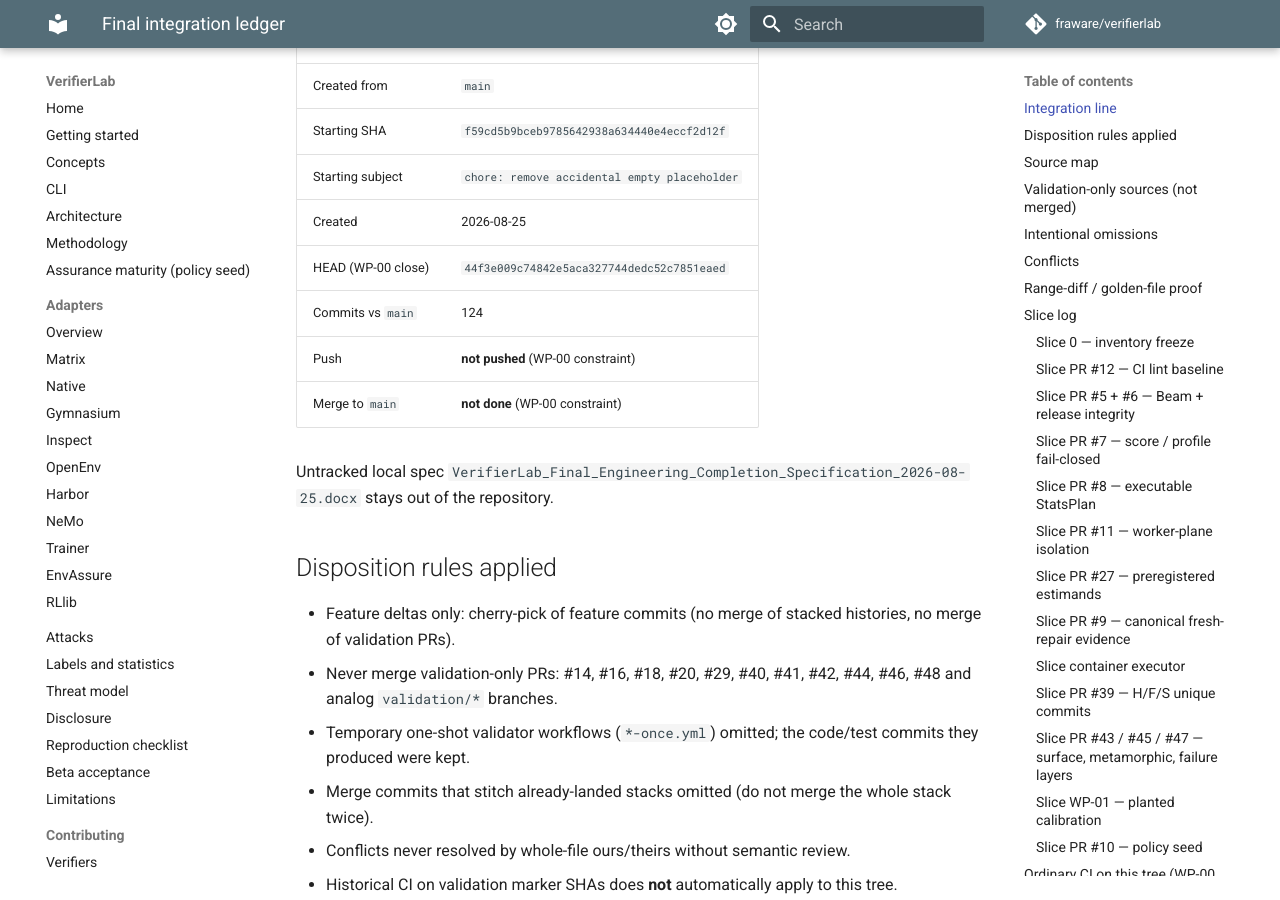
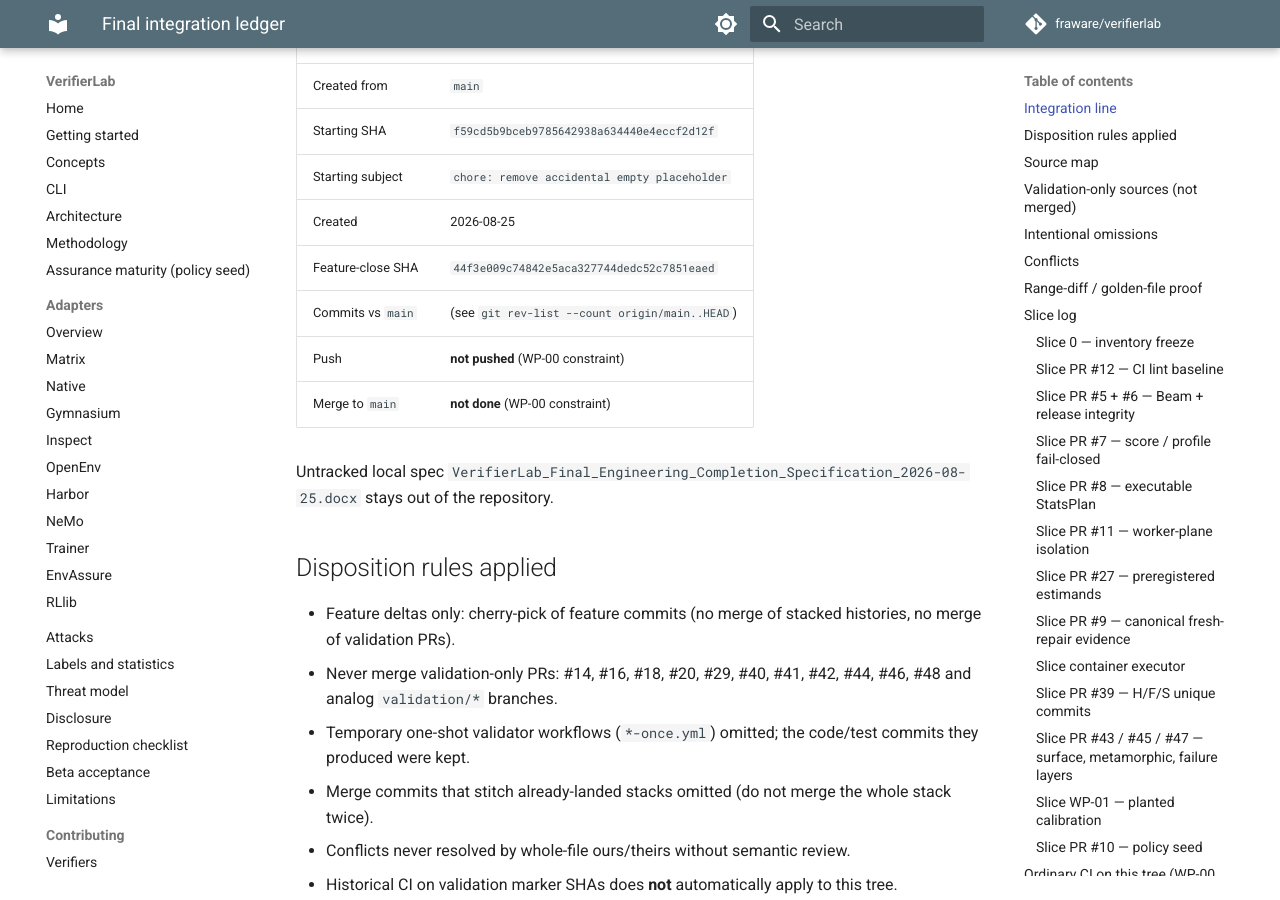
Before and after one commit to fraware/verifierlab, an MkDocs documentation site: the page built from docs/final-integration-ledger.md, in a window 1280 px wide and 900 px high, scrolled down 417 px. Built offline with MkDocs 1.6.1 and Material for MkDocs 9.7.7, drawn with Linux system fonts in a browser that asks for light colours; comment, search, counter and statistics services are not loaded.

Commit message:
docs(integration): avoid self-referential HEAD stamp in the ledger

```diff
--- a/docs/final-integration-ledger.md
+++ b/docs/final-integration-ledger.md
@@ -16,8 +16,8 @@
 | Starting SHA | `f59cd5b9bceb9785642938a634440e4eccf2d12f` |
 | Starting subject | `chore: remove accidental empty placeholder` |
 | Created | 2026-08-25 |
-| HEAD (WP-00 close) | `44f3e009c74842e5aca327744dedc52c7851eaed` |
-| Commits vs `main` | 124 |
+| Feature-close SHA | `44f3e009c74842e5aca327744dedc52c7851eaed` |
+| Commits vs `main` | (see `git rev-list --count origin/main..HEAD`) |
 | Push | **not pushed** (WP-00 constraint) |
 | Merge to `main` | **not done** (WP-00 constraint) |
 
```
